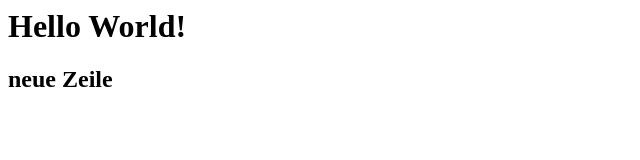
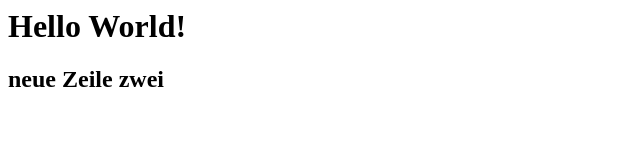
Before and after one commit to fandrelex/InterSeite, a plain HTML site: page index.html in a window 1280 px wide. Shown: the full height of the page, 0-640 px from the left. Drawn offline with Linux system fonts and the light colour scheme.

Commit message:
Update index.html

```diff
--- a/index.html
+++ b/index.html
@@ -1,2 +1,2 @@
 <h1>Hello World!</h1>
-<h2> neue Zeile</h2>
+<h2> neue Zeile zwei</h2>
```
